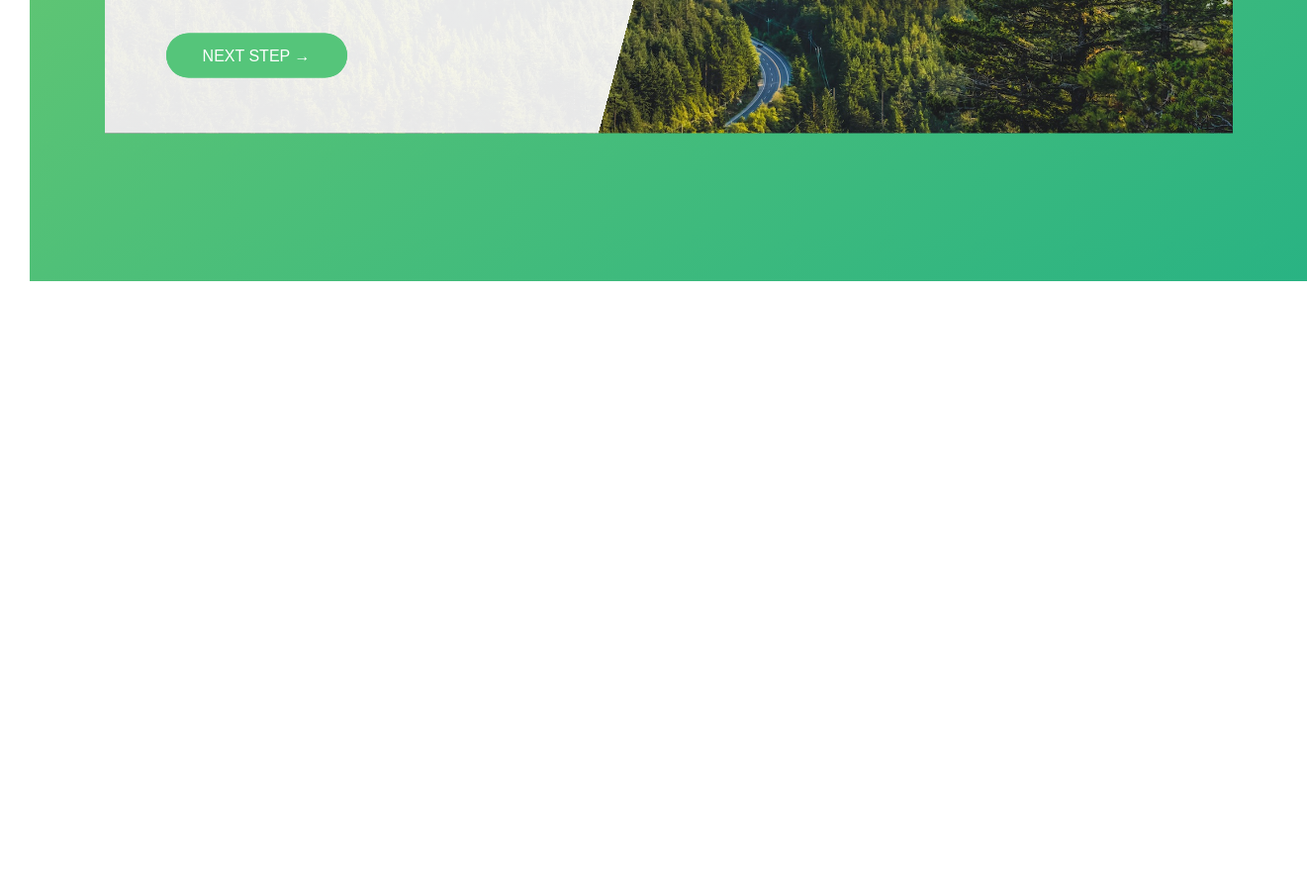
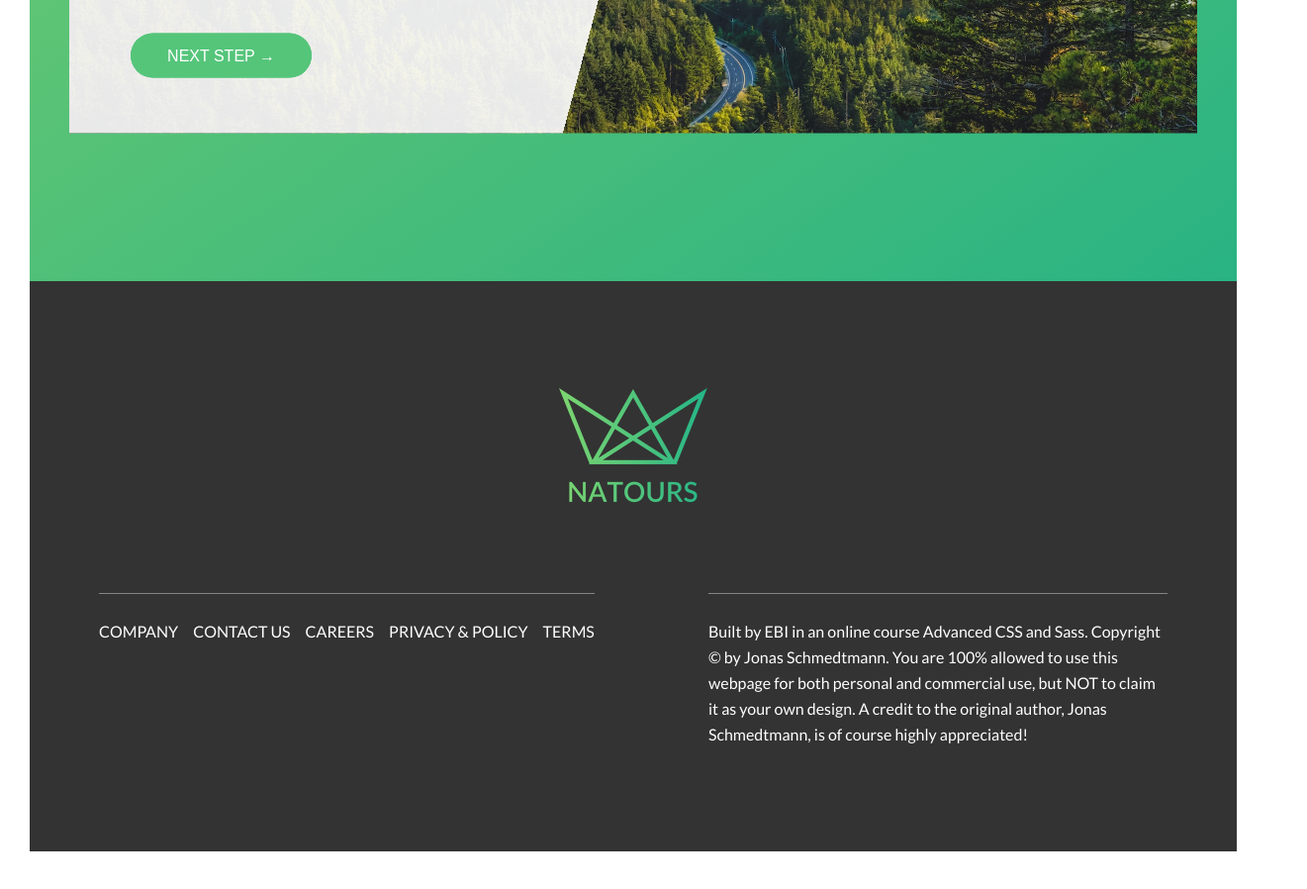
Before and after one commit to callmeEBi/Natours, a website: page index.html in a window 1280 px wide. Shown: the part 5113-6011 px from the top of the page at 99% size, 1321 px wide, since content can reach past the window. Before the commit the page ends 5397 px from the top, so only its background shows below. Drawn offline with Linux system fonts and the light colour scheme.

Commit message:
"Finished footer section and updated index.html, _variables.scss, _base.scss, _utils.scss, _sections.scss, style.css, and style.css.map with various changes to HTML structure, CSS variables, and styles."

```diff
--- a/index.html
+++ b/index.html
@@ -250,9 +250,44 @@
             </label>
           </div>
         </form>
-
-        <button type="submit" class="btn btn--form-submit">next step &rarr;</button>
+        <button type="submit" class="btn btn--form-submit">
+          next step &rarr;
+        </button>
       </div>
     </section>
+
+    <footer class="footer">
+      <div class="footer__logo-box">
+        <img src="./images/logo-green-2x.png" alt="Logo" class="footer__logo" />
+      </div>
+      <div class="u-flex">
+        <div class="footer__left">
+          <ul class="footer__content-list">
+            <li class="footer__list-item">
+              <a href="#" class="footer__link">company</a>
+            </li>
+            <li class="footer__list-item">
+              <a href="#" class="footer__link">contact us</a>
+            </li>
+            <li class="footer__list-item">
+              <a href="#" class="footer__link">careers</a>
+            </li>
+            <li class="footer__list-item">
+              <a href="#" class="footer__link">privacy & policy</a>
+            </li>
+            <li class="footer__list-item">
+              <a href="#" class="footer__link">terms</a>
+            </li>
+          </ul>
+        </div>
+        <div class="footer__right">
+          Built by <a href="#" class="footer__link">EBi</a> in an online course
+          Advanced CSS and Sass. Copyright © by Jonas Schmedtmann. You are 100%
+          allowed to use this webpage for both personal and commercial use, but
+          NOT to claim it as your own design. A credit to the original author,
+          Jonas Schmedtmann, is of course highly appreciated!
+        </div>
+      </div>
+    </footer>
   </body>
 </html>
--- a/sass/abstracts/_variables.scss
+++ b/sass/abstracts/_variables.scss
@@ -5,6 +5,7 @@ $color-green-default: #55c57a;
 $color-green-dark: #29b383;
 $color-gray-light: #f7f7f7;
 $color-gray-dark: #777;
+$color-gray-dark-2: #333;
 $color-orange-light: #ffb206;
 $color-orange-dark: #ff7f2b;
 $color-blue-light: #2b95ff;
--- a/sass/base/_base.scss
+++ b/sass/base/_base.scss
@@ -11,6 +11,6 @@ html {
 }
 
 body {
-  height: 100vh;
+  height: 100%;
   padding: 3rem;
 }
--- a/sass/base/_utils.scss
+++ b/sass/base/_utils.scss
@@ -2,10 +2,15 @@
   text-align: center;
 }
 
-.u-margin-b-8{
-  margin-bottom: .8rem;
+.u-margin-b-8 {
+  margin-bottom: 0.8rem;
 }
 
-.u-margin-l-68{
+.u-margin-l-68 {
   margin-left: 64px;
 }
+
+.u-flex {
+  display: flex;
+  justify-content: space-between;
+}
--- /dev/null
+++ b/sass/layouts/_footer.scss
@@ -0,0 +1,50 @@
+.footer {
+  color: $color-white;
+  background-color: $color-gray-dark-2;
+  padding: 0 70px 100px;
+  margin-bottom: 10px;
+  &__logo-box {
+    text-align: center;
+    padding-top: 108px;
+    margin-bottom: 85px;
+  }
+
+  &__logo {
+    width: 150px;
+  }
+
+  &__content-list {
+    list-style: none;
+    display: flex;
+    gap: 15px;
+  }
+
+  &__link {
+    &:link,
+    &:visited {
+      display: inline-block;
+      color: $color-white;
+      text-decoration: none;
+      text-transform: uppercase;
+      transition: all 0.3s;
+    }
+
+    &:hover {
+      transform: scale(1.1) rotate(8deg);
+      color: $color-green-default;
+      box-shadow: 0 0 20px rgba($color-black, 0.3);
+    }
+  }
+
+  &__left,
+  &__right {
+    border-top: 1px solid rgba($color-white, 0.4);
+    padding-top: 25px;
+    line-height: 26px;
+  }
+
+  &__right {
+    width: 464px;
+    height: 161px;
+  }
+}
--- a/sass/layouts/_sections.scss
+++ b/sass/layouts/_sections.scss
@@ -68,7 +68,6 @@
     $color-green-light,
     $color-green-dark
   );
-  width: 1291px;
   height: 831px;
   position: relative;
 }
--- a/sass/main.scss
+++ b/sass/main.scss
@@ -13,5 +13,6 @@
 @import "./components/tour-card";
 
 @import "./layouts/composition";
+@import "./layouts/footer";
 @import "./layouts/main_header";
 @import "./layouts/sections";
```
Also changed, not shown: styles/style.css, 1 other file.
